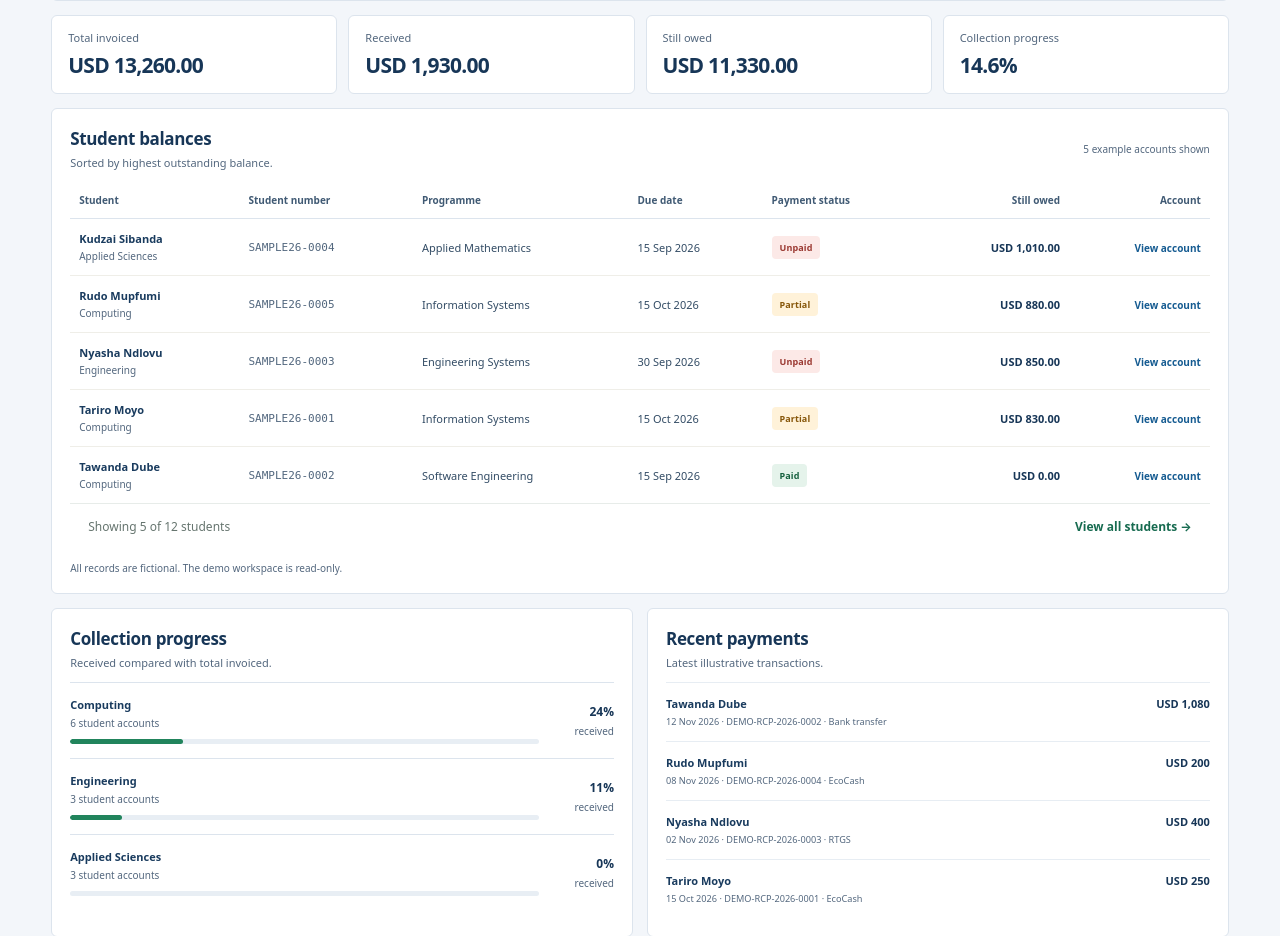
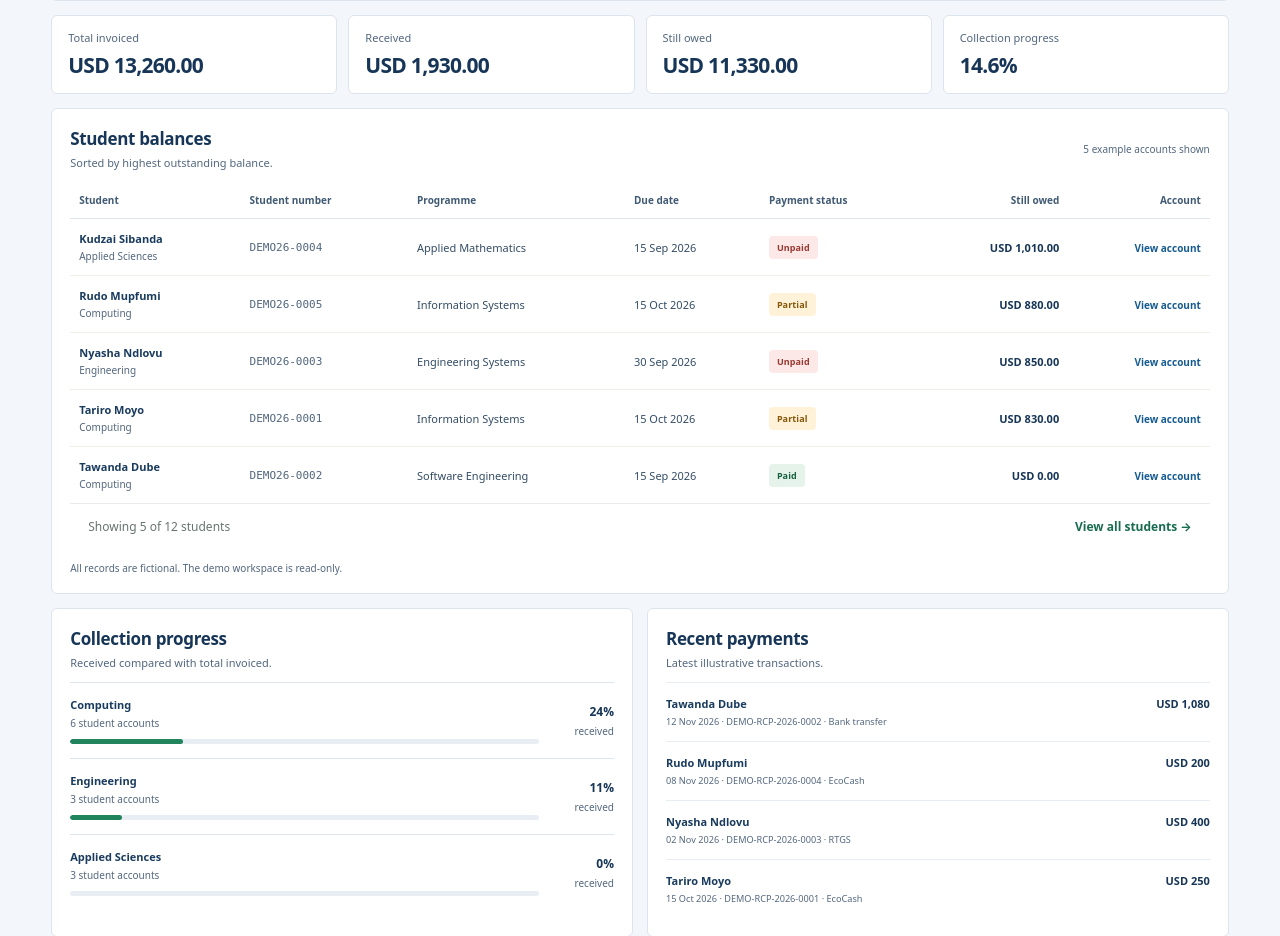
Before and after one commit to itz-ben-zw/NUST-students-database, a Flask app: page /preview in a window 1280 px wide. Shown: the part 582-1518 px from the top of the page. Run offline with Flask 3, Linux system fonts and the light colour scheme; some libraries are stand-ins or nearby versions.

Commit message:
Isolate reviewer demo to fictional records
* Scope dashboard and student register to demo records

* Restrict demo invoices, students, payments and receipts to fictional records

* Keep demo faculty summaries and labels inside fictional dataset

* Align public sample IDs with the isolated demo dataset

* Test that demo browsing cannot expose non-demo students

* Use parameter-safe demo ID prefix predicates

* Update demo data isolation regression assertion

```diff
--- a/app.py
+++ b/app.py
@@ -234,12 +234,19 @@ def dashboard():
         return redirect(url_for("public_preview"))
     if employee.get("role") not in {"system_admin", "finance", "student_records", "auditor", "demo"}:
         abort(403)
-    invoices = decorate_invoices(invoice_rows("WHERE i.semester_id=(SELECT id FROM academic_semesters WHERE academic_year='2026' AND semester_number=2)"))
+    demo_mode = employee.get("role") == "demo"
+    invoice_scope = "left(s.student_no, 7) = 'DEMO26-' AND " if demo_mode else ""
+    invoices = decorate_invoices(invoice_rows(
+        f"WHERE {invoice_scope}i.semester_id=(SELECT id FROM academic_semesters WHERE academic_year='2026' AND semester_number=2)"
+    ))
     currency_totals = summarize_financials(invoices)
     db = get_db()
-    recent = db.execute("""
+    recent_scope = "WHERE p.receipt_no LIKE 'DEMO-RCP-%'" if demo_mode else ""
+    recent = db.execute(f"""
       SELECT p.*, s.first_name, s.last_name, s.student_no
-      FROM payments p JOIN students s ON s.id=p.student_id ORDER BY p.paid_on DESC,p.id DESC LIMIT 5
+      FROM payments p JOIN students s ON s.id=p.student_id
+      {recent_scope}
+      ORDER BY p.paid_on DESC,p.id DESC LIMIT 5
     """).fetchall()
     all_due = sorted([row for row in invoices if row["balance"] > 0], key=lambda row: row["balance"], reverse=True)
     faculty_rows = []
@@ -266,12 +273,20 @@ def students():
         (SELECT sp.display_name FROM student_sponsors ss JOIN sponsors sp ON sp.id=ss.sponsor_id WHERE ss.student_id=s.id LIMIT 1) AS sponsor_name
       FROM students s JOIN programmes p ON p.id=s.programme_id JOIN faculties f ON f.id=p.faculty_id
     """
+    filters = []
     params = ()
+    if current_employee().get("role") == "demo":
+        filters.append("left(s.student_no, 7) = 'DEMO26-'")
     if q:
-        sql += " WHERE s.student_no ILIKE %s OR s.first_name ILIKE %s OR s.last_name ILIKE %s OR p.name ILIKE %s OR f.name ILIKE %s"
+        filters.append("(s.student_no ILIKE %s OR s.first_name ILIKE %s OR s.last_name ILIKE %s OR p.name ILIKE %s OR f.name ILIKE %s)")
         params = (f"%{q}%",) * 5
+    if filters:
+        sql += " WHERE " + " AND ".join(filters)
     rows = get_db().execute(sql + " ORDER BY s.last_name,s.first_name", params).fetchall()
-    account_invoices = decorate_invoices(invoice_rows("WHERE i.semester_id=(SELECT id FROM academic_semesters WHERE academic_year='2026' AND semester_number=2)"))
+    invoice_scope = "left(s.student_no, 7) = 'DEMO26-' AND " if current_employee().get("role") == "demo" else ""
+    account_invoices = decorate_invoices(invoice_rows(
+        f"WHERE {invoice_scope}i.semester_id=(SELECT id FROM academic_semesters WHERE academic_year='2026' AND semester_number=2)"
+    ))
     balance_parts = {}
     account_totals = {}
     for row in account_invoices:
@@ -283,7 +298,7 @@ def students():
         student_no: (
             "Paid" if totals["balance"] <= 0
             else "Partial" if totals["paid"] > 0
-            else "Owing"
+            else "Unpaid"
         )
         for student_no, totals in account_totals.items()
     }
@@ -295,9 +310,11 @@ def students():
 @roles_required("system_admin", "finance", "auditor", "demo")
 def invoices_page():
     q = request.args.get("q", "").strip()
-    where, params = "", ()
+    demo_mode = current_employee().get("role") == "demo"
+    where, params = ("WHERE left(s.student_no, 7) = 'DEMO26-'" if demo_mode else ""), ()
     if q:
-        where = "WHERE s.student_no ILIKE %s OR s.first_name ILIKE %s OR s.last_name ILIKE %s"
+        search_clause = "(s.student_no ILIKE %s OR s.first_name ILIKE %s OR s.last_name ILIKE %s)"
+        where = (where + " AND " if where else "WHERE ") + search_clause
         params = (f"%{q}%",) * 3
     invoices = decorate_invoices(invoice_rows(where, params))
     outstanding_by_currency = {}
@@ -418,7 +435,7 @@ def payments():
       JOIN programmes p ON p.id=s.programme_id
       JOIN invoices i ON i.student_id=s.id AND i.status!='Void'
       JOIN invoice_lines il ON il.invoice_id=i.id
-      WHERE s.status!='Deferred'
+      WHERE s.status!='Deferred' AND (%s = false OR s.student_no LIKE %s)
       GROUP BY s.id,s.student_no,s.first_name,s.last_name,p.name,il.currency
       HAVING SUM(il.amount_cents)-COALESCE((
           SELECT SUM(pa.amount_cents)
@@ -432,11 +449,15 @@ def payments():
             )
         ),0) > 0
       ORDER BY s.last_name,s.first_name,il.currency
-    """).fetchall()
+    """, (current_employee().get("role") == "demo",
+           "DEMO26-%" if current_employee().get("role") == "demo" else "%")).fetchall()
     recent = db.execute("""
       SELECT p.*,s.first_name,s.last_name,s.student_no
-      FROM payments p JOIN students s ON s.id=p.student_id ORDER BY p.paid_on DESC,p.id DESC
-    """).fetchall()
+      FROM payments p JOIN students s ON s.id=p.student_id
+      WHERE (%s = false OR p.receipt_no LIKE %s)
+      ORDER BY p.paid_on DESC,p.id DESC
+    """, (current_employee().get("role") == "demo",
+          "DEMO-RCP-%" if current_employee().get("role") == "demo" else "%")).fetchall()
     selected = request.args.get("receipt")
     receipt = next((row for row in recent if row["receipt_no"] == selected), None)
     selected_student_id = request.args.get("student_id", type=int)
@@ -449,7 +470,8 @@ def payments():
 @app.route("/reports")
 @roles_required("system_admin", "finance", "auditor", "demo")
 def reports():
-    rows = decorate_invoices(invoice_rows())
+    demo_scope = "WHERE left(s.student_no, 7) = 'DEMO26-'" if current_employee().get("role") == "demo" else ""
+    rows = decorate_invoices(invoice_rows(demo_scope))
     totals = {}
     for row in rows:
         item = totals.setdefault(row["currency"], {"billed": 0, "paid": 0, "balance": 0})
@@ -457,7 +479,8 @@ def reports():
         item["paid"] += row["paid"]
         item["balance"] += row["balance"]
     faculty_rows = []
-    for faculty in get_db().execute("SELECT id,name FROM faculties ORDER BY name"):
+    faculty_filter = "WHERE name LIKE '%(Demo)'" if current_employee().get("role") == "demo" else ""
+    for faculty in get_db().execute(f"SELECT id,name FROM faculties {faculty_filter} ORDER BY name"):
         group = [row for row in rows if row["faculty_name"] == faculty["name"]]
         faculty_rows.append({"name": faculty["name"], "students": len(group),
                              "billed": sum(row["billed"] for row in group),
@@ -474,7 +497,9 @@ def receipt_page(receipt_no):
       FROM payments p JOIN students s ON s.id=p.student_id
       JOIN programmes pr ON pr.id=s.programme_id JOIN faculties f ON f.id=pr.faculty_id
       WHERE p.receipt_no=%s
-    """, (receipt_no,)).fetchone()
+        AND (%s = false OR p.receipt_no LIKE %s)
+    """, (receipt_no, current_employee().get("role") == "demo",
+          "DEMO-RCP-%" if current_employee().get("role") == "demo" else "%")).fetchone()
     if row is None:
         abort(404)
     return render_template("receipt.html", receipt=row)
--- a/templates/preview.html
+++ b/templates/preview.html
@@ -31,11 +31,11 @@
     <article class="preview-metric"><span>Collection progress</span><strong data-count-up>14.6%</strong></article>
   </section>
   <section class="preview-panel preview-accounts"><div class="preview-panel-heading"><div><h2>Student balances</h2><p>Sorted by highest outstanding balance.</p></div><span>5 example accounts shown</span></div><div class="preview-table-wrap"><table class="preview-table"><thead><tr><th>Student</th><th>Student number</th><th>Programme</th><th>Due date</th><th>Payment status</th><th>Still owed</th><th>Account</th></tr></thead><tbody>
-    <tr data-preview-account><td><strong>Kudzai Sibanda</strong><small>Applied Sciences</small></td><td class="mono">SAMPLE26-0004</td><td>Applied Mathematics</td><td>15 Sep 2026</td><td><span class="status-chip owing">Unpaid</span></td><td class="preview-balance">USD 1,010.00</td><td><a href="{{ url_for('login') }}">View account</a></td></tr>
-    <tr data-preview-account><td><strong>Rudo Mupfumi</strong><small>Computing</small></td><td class="mono">SAMPLE26-0005</td><td>Information Systems</td><td>15 Oct 2026</td><td><span class="status-chip partial">Partial</span></td><td class="preview-balance">USD 880.00</td><td><a href="{{ url_for('login') }}">View account</a></td></tr>
-    <tr data-preview-account><td><strong>Nyasha Ndlovu</strong><small>Engineering</small></td><td class="mono">SAMPLE26-0003</td><td>Engineering Systems</td><td>30 Sep 2026</td><td><span class="status-chip owing">Unpaid</span></td><td class="preview-balance">USD 850.00</td><td><a href="{{ url_for('login') }}">View account</a></td></tr>
-    <tr data-preview-account><td><strong>Tariro Moyo</strong><small>Computing</small></td><td class="mono">SAMPLE26-0001</td><td>Information Systems</td><td>15 Oct 2026</td><td><span class="status-chip partial">Partial</span></td><td class="preview-balance">USD 830.00</td><td><a href="{{ url_for('login') }}">View account</a></td></tr>
-    <tr data-preview-account><td><strong>Tawanda Dube</strong><small>Computing</small></td><td class="mono">SAMPLE26-0002</td><td>Software Engineering</td><td>15 Sep 2026</td><td><span class="status-chip paid">Paid</span></td><td class="preview-balance">USD 0.00</td><td><a href="{{ url_for('login') }}">View account</a></td></tr>
+    <tr data-preview-account><td><strong>Kudzai Sibanda</strong><small>Applied Sciences</small></td><td class="mono">DEMO26-0004</td><td>Applied Mathematics</td><td>15 Sep 2026</td><td><span class="status-chip owing">Unpaid</span></td><td class="preview-balance">USD 1,010.00</td><td><a href="{{ url_for('login') }}">View account</a></td></tr>
+    <tr data-preview-account><td><strong>Rudo Mupfumi</strong><small>Computing</small></td><td class="mono">DEMO26-0005</td><td>Information Systems</td><td>15 Oct 2026</td><td><span class="status-chip partial">Partial</span></td><td class="preview-balance">USD 880.00</td><td><a href="{{ url_for('login') }}">View account</a></td></tr>
+    <tr data-preview-account><td><strong>Nyasha Ndlovu</strong><small>Engineering</small></td><td class="mono">DEMO26-0003</td><td>Engineering Systems</td><td>30 Sep 2026</td><td><span class="status-chip owing">Unpaid</span></td><td class="preview-balance">USD 850.00</td><td><a href="{{ url_for('login') }}">View account</a></td></tr>
+    <tr data-preview-account><td><strong>Tariro Moyo</strong><small>Computing</small></td><td class="mono">DEMO26-0001</td><td>Information Systems</td><td>15 Oct 2026</td><td><span class="status-chip partial">Partial</span></td><td class="preview-balance">USD 830.00</td><td><a href="{{ url_for('login') }}">View account</a></td></tr>
+    <tr data-preview-account><td><strong>Tawanda Dube</strong><small>Computing</small></td><td class="mono">DEMO26-0002</td><td>Software Engineering</td><td>15 Sep 2026</td><td><span class="status-chip paid">Paid</span></td><td class="preview-balance">USD 0.00</td><td><a href="{{ url_for('login') }}">View account</a></td></tr>
   </tbody></table></div><div class="preview-register-footer"><span>Showing 5 of 12 students</span><form method="post" action="{{ url_for('try_demo') }}"><input type="hidden" name="csrf_token" value="{{ csrf_token() }}"><button class="text-link" type="submit">View all students →</button></form></div><p class="preview-table-note">All records are fictional. The demo workspace is read-only.</p></section>
   <section class="preview-columns">
     <article class="preview-panel"><div class="preview-panel-heading"><div><h2>Collection progress</h2><p>Received compared with total invoiced.</p></div></div>
```
Also changed, not shown: tests/test_access_control.py (+24 -0 lines).
